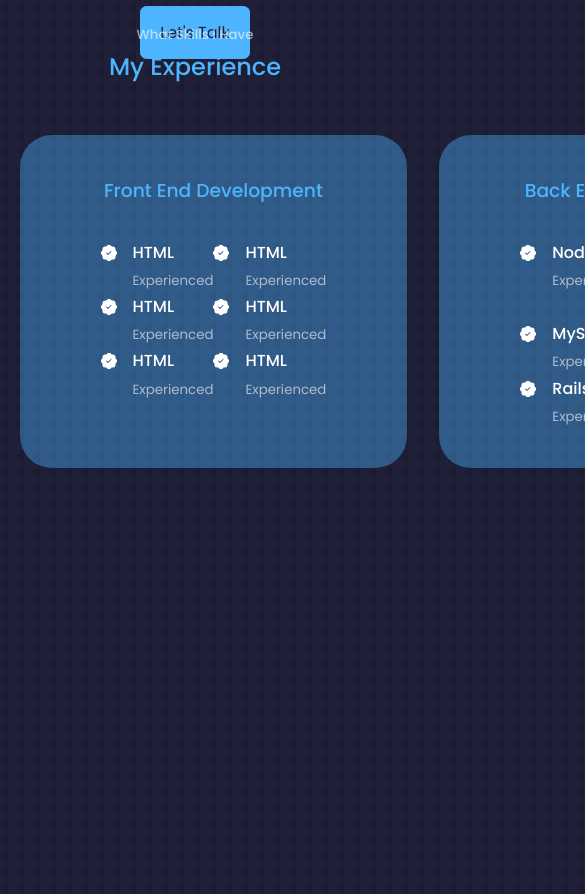
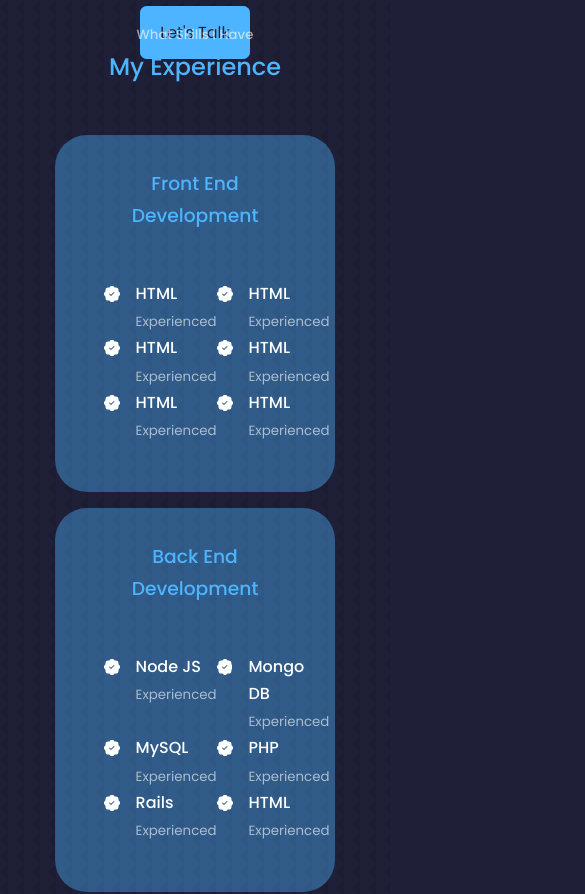
Before and after one commit to glecio/portfolio-react, a React (Create React App) app: page / in a window 390 px wide. Shown: the part 1920-2814 px from the top of the page, 585 px wide, since content can reach past the window. Built offline with nearby package versions, Linux system fonts and the light colour scheme.

Commit message:
Responsiveness

```diff
--- a/src/components/experience/experience.css
+++ b/src/components/experience/experience.css
@@ -37,3 +37,29 @@
 .experience__details-icon {
     margin-top: 6px;
 }
+
+/* ===================== MEDIA QUERIES (MEDIUM DEVICES) ===================== */
+@media screen and (max-width: 1024px){
+    .experience__container{
+        grid-template-columns: 1fr;
+    }
+
+    .experience__container > div {
+        width: 80%;
+        padding: 2rem;
+        margin: 0 auto;
+    }
+
+    .experience__content {
+        padding: 1rem;
+    }
+}
+
+/* ===================== MEDIA QUERIES (SMALL DEVICES) ===================== */
+
+@media screen and (max-width: 600px){
+    .experience__container {
+        gap: 1rem;
+    }
+
+}
```
